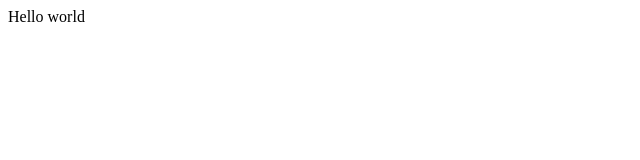
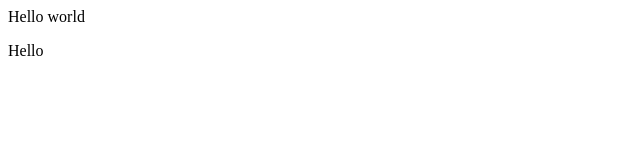
Before and after one commit to Anuj-30/local, a plain HTML site: page index.html in a window 1280 px wide. Shown: the full height of the page, 0-640 px from the left. Drawn offline with Linux system fonts and the light colour scheme.

Commit message:
new branch

```diff
--- a/index.html
+++ b/index.html
@@ -1 +1,2 @@
 <p class="p">Hello world</p>
+<P>Hello</P>
```
